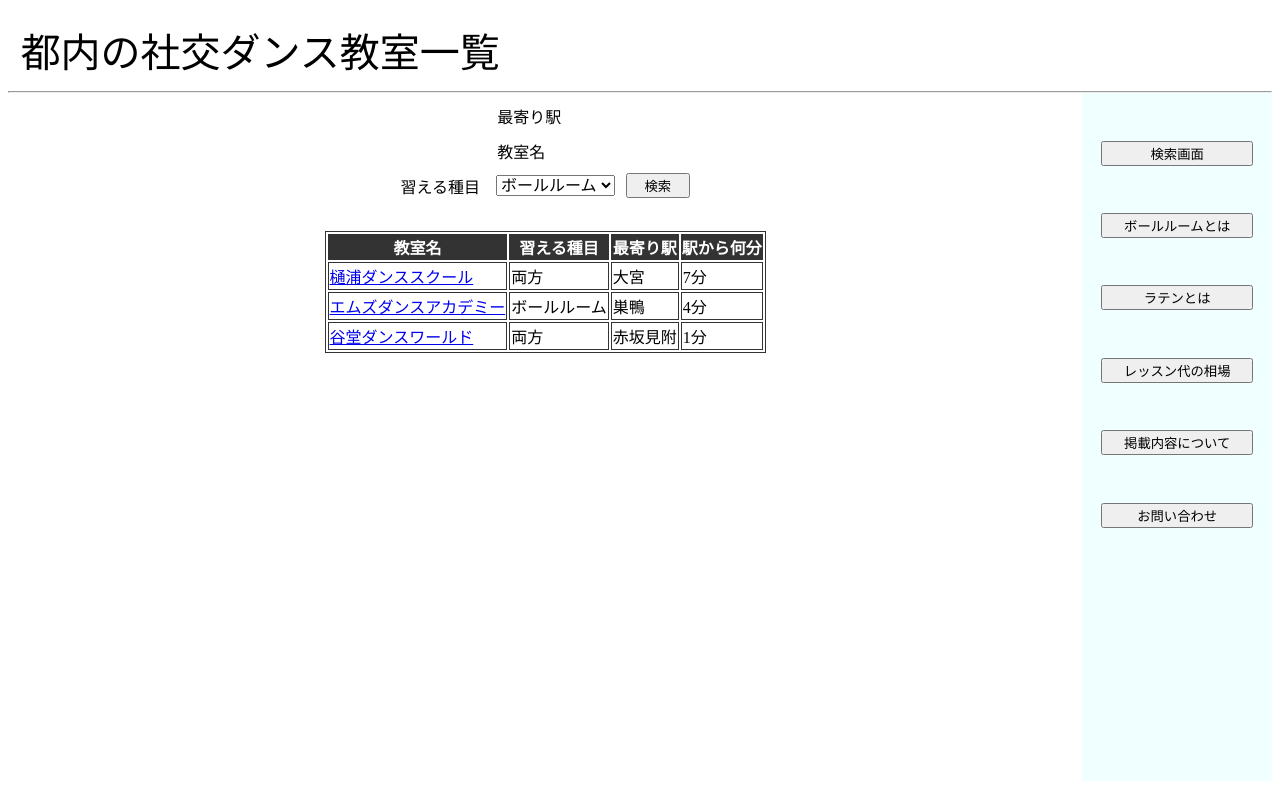
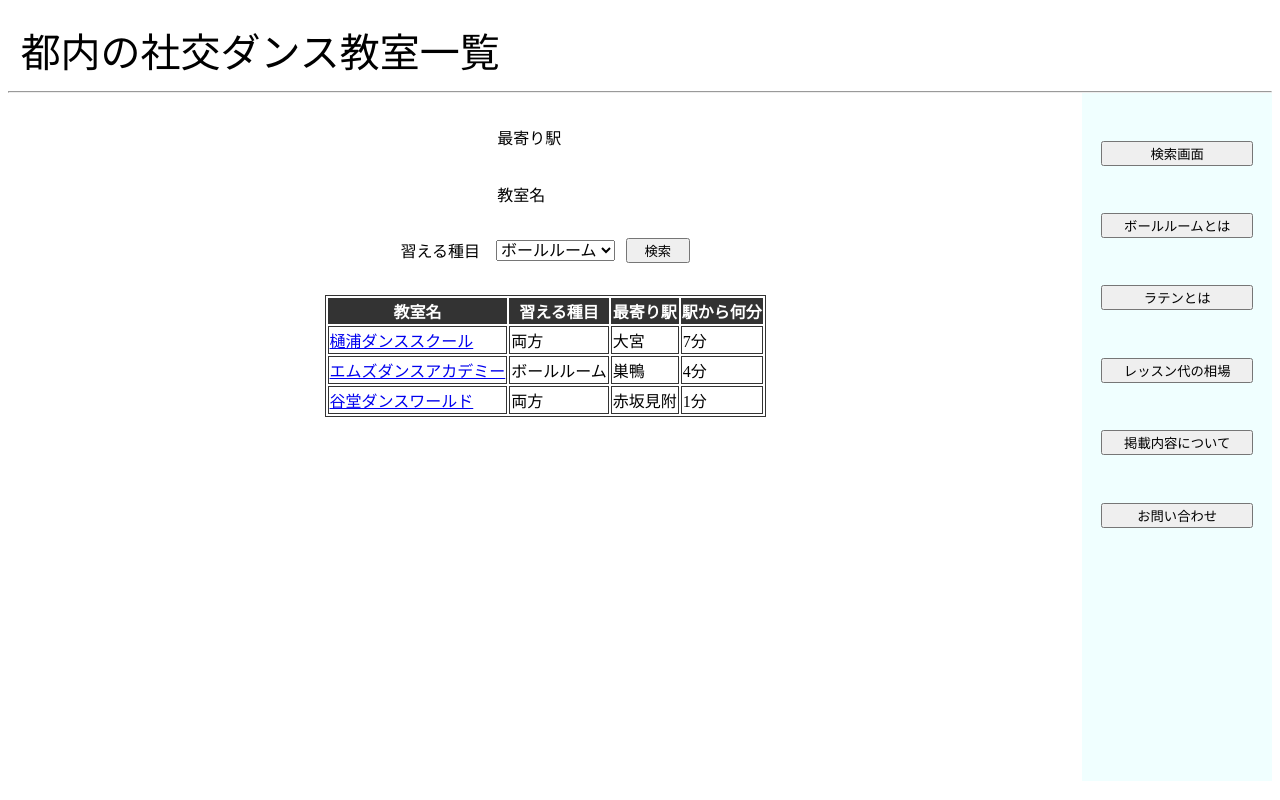
Before and after one commit to morimori-coder/summary-site, a React (Create React App) app: page / in a window 1280 px wide. Built offline with nearby package versions, Linux system fonts and the light colour scheme.

Commit message:
ラベルとテキストボックスの上マージンを修正

```diff
--- a/src/components/Search/style.css
+++ b/src/components/Search/style.css
@@ -1,5 +1,5 @@
 .label-and-textbox{
-    margin-top: 1%;
+    margin-top: 3%;
     display: flex;
     justify-content: center;
 	align-items: center;
```
